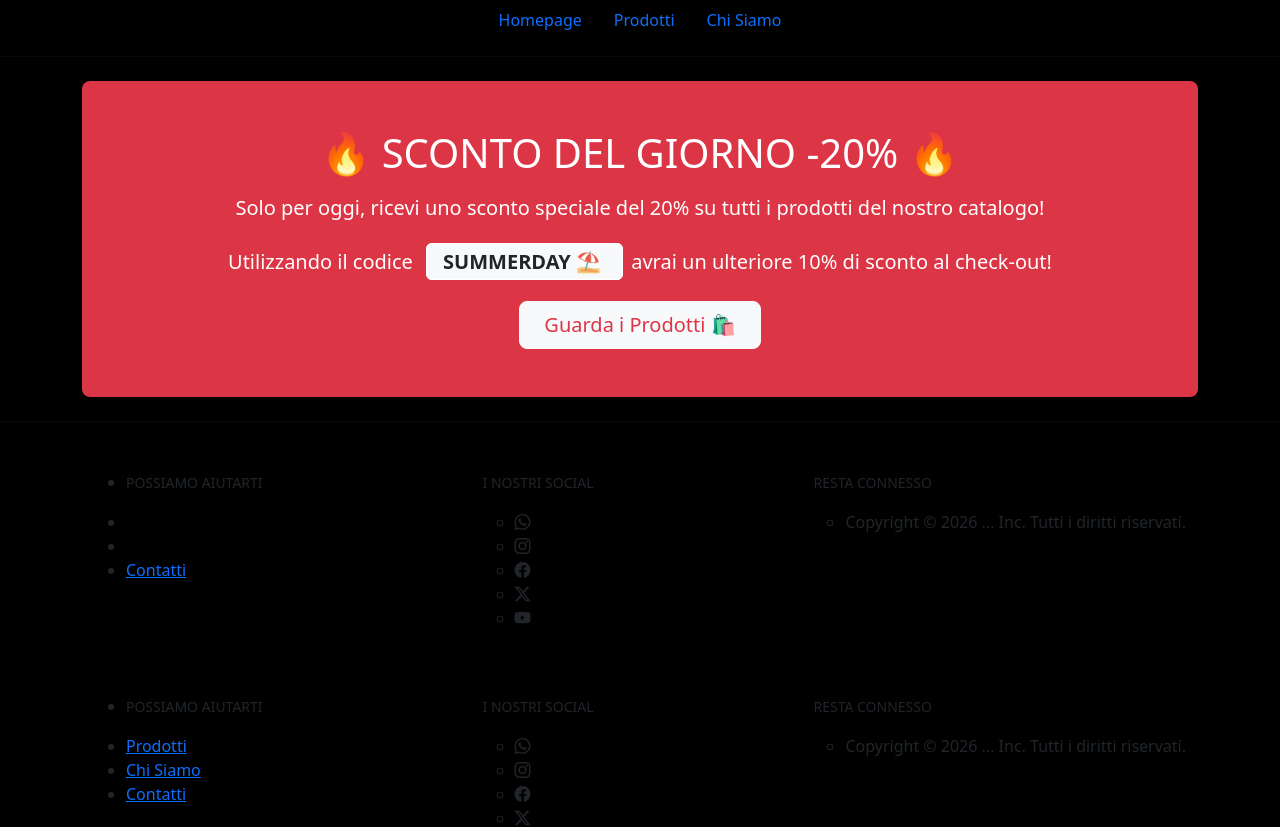
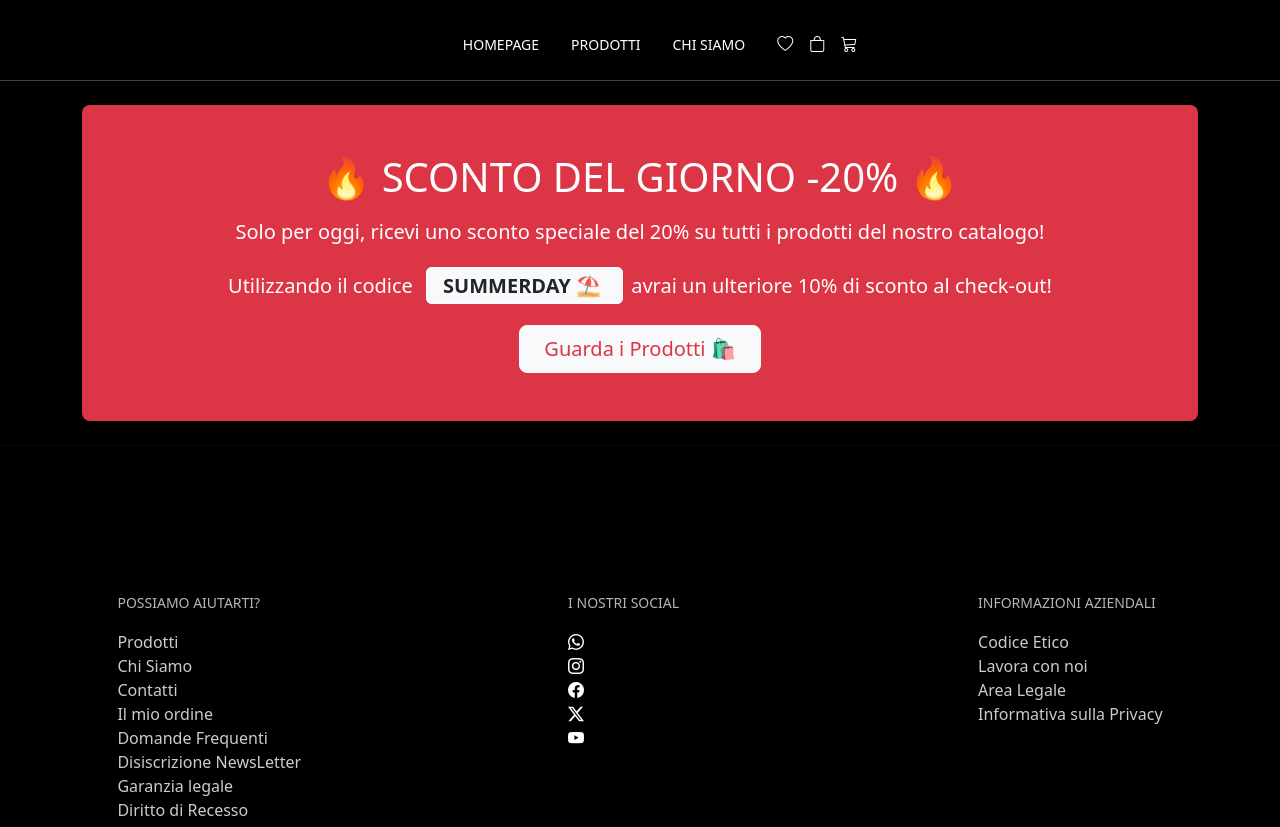
Before and after one commit to jeremiandrade/react-router, a React (Vite) app: page / in a window 1280 px wide. Shown: the top 827 px of the page. Built offline with nearby package versions, Linux system fonts and the light colour scheme.

Commit message:
fix main and footer

```diff
--- a/src/assets/components/AppFooter.jsx
+++ b/src/assets/components/AppFooter.jsx
@@ -1,20 +1,24 @@
 import { NavLink } from "react-router-dom"
 export default function AppFooter() {
     return (
-        <footer>
+        <footer className="text-white pt-5 mt-5 w-100 ">
             <div className=" d-flex justify-content-around mt-5">
 
-                <ul>
-                    <li><p><small>POSSIAMO AIUTARTI</small></p></li>
-                    <li></li>
-                    <li></li>
+                <ul className="list-unstyled">
+                    <li><p><small>POSSIAMO AIUTARTI?</small></p></li>
+                    <li><NavLink to="/prodotti">Prodotti</NavLink></li>
+                    <li><NavLink to="/chi-siamo">Chi Siamo</NavLink></li>
                     <li><NavLink to="#">Contatti</NavLink></li>
-
+                    <li><NavLink to="#">Il mio ordine</NavLink></li>
+                    <li><NavLink to="#">Domande Frequenti</NavLink></li>
+                    <li><NavLink to="#">Disiscrizione NewsLetter</NavLink></li>
+                    <li><NavLink to="#">Garanzia legale</NavLink></li>
+                    <li><NavLink to="#">Diritto di Recesso</NavLink></li>
                 </ul>
 
                 <ul>
-                    <p><small>I NOSTRI SOCIAL</small></p>
-                    <ul>
+                    <p> <small>I NOSTRI SOCIAL</small></p>
+                    <ul className="list-unstyled">
                         <li><i className="bi bi-whatsapp"></i></li>
                         <li><i className="bi bi-instagram"></i></li>
                         <li><i className="bi bi-facebook"></i></li>
@@ -22,53 +26,46 @@ export default function AppFooter() {
                         <li><i className="bi bi-youtube"></i></li>
 
                     </ul>
-                </ul>
+                </ul >
                 <ul>
-                    <p><small>RESTA CONNESSO</small></p>
+
                     <ul>
-                        <li>Copyright © 2026 ... Inc. Tutti i diritti riservati.</li>
+                        <ul className="list-unstyled">
+                            <li><p><small>INFORMAZIONI AZIENDALI</small></p></li>
+                            <li><NavLink to="#">Codice Etico</NavLink></li>
+                            <li><NavLink to="#">Lavora con noi </NavLink></li>
+                            <li><NavLink to="#">Area Legale</NavLink></li>
+                            <li><NavLink to="#">Informativa sulla Privacy</NavLink></li>
+                        </ul>
 
                     </ul>
                 </ul>
             </div>
             <div className=" d-flex justify-content-around mt-5">
 
-                <ul>
-                    <li><p><small>POSSIAMO AIUTARTI</small></p></li>
-                    <li><NavLink to="/prodotti">Prodotti</NavLink></li>
-                    <li><NavLink to="/chi-siamo">Chi Siamo</NavLink></li>
-                    <li><NavLink to="#">Contatti</NavLink></li>
-
+                <ul className="list-unstyled">
+                    <li><p><small>SERVIZI INCLUSI</small></p></li>
+                    <li><NavLink to="/prodotti">Scopri i Nostri Servizi</NavLink></li>
+                    <li><NavLink to="/chi-siamo">Prenota un Appuntamento</NavLink></li>
+                    <li><NavLink to="#">Ritiro in Negozio</NavLink></li>
                 </ul>
 
-                <ul>
-                    <p><small>I NOSTRI SOCIAL</small></p>
-                    <ul>
-                        <li><i className="bi bi-whatsapp"></i></li>
-                        <li><i className="bi bi-instagram"></i></li>
-                        <li><i className="bi bi-facebook"></i></li>
-                        <li><i className="bi bi-twitter-x"></i></li>
-                        <li><i className="bi bi-youtube"></i></li>
+                <ul className="list-unstyled">
+                    <li><p><small>IMPOSTAZIONI COOKIE</small></p></li>
+                    <li><NavLink to="#"> Informazioni Societarie</NavLink></li>
+                    <li><NavLink to="#"> Accessibilità</NavLink></li>
+                </ul>
 
-                    </ul>
-                </ul>
+
                 <ul>
                     <p><small>RESTA CONNESSO</small></p>
-                    <ul>
+                    <ul className="list-unstyled">
                         <li>Copyright © 2026 ... Inc. Tutti i diritti riservati.</li>
 
                     </ul>
                 </ul>
             </div>
 
-            {/* <div className="card">
-                    <div className="card-body">
-                        <h5 className="card-title">Card title</h5>
-                        <p className="card-text">This is a wider card with supporting text below as a natural lead-in to additional content. This content is a little bit longer.</p>
-
-                    </div>
-                    <img src="Name " alt="" />
-                </div> */}
         </footer >
     )
 }
--- a/src/assets/components/AppHeader.jsx
+++ b/src/assets/components/AppHeader.jsx
@@ -3,20 +3,30 @@ export default function AppHeader() {
     return (
         <header>
 
-            <nav className="nav-bar">
+            <nav className="nav-bar mt-4">
 
-                <ul className="nav justify-content-center">
+                <ul className="nav  d-flex justify-content-center align-items-center ms-4" >
                     {/* <li><img src="" alt="" /></li> */}
                     <li className="link">
-                        <NavLink className=" nav-item nav-link " aria-current="page" to="/homepage">Homepage</NavLink>
+                        <NavLink className=" nav-item nav-link text-white" aria-current="page" to="/homepage"><small>HOMEPAGE</small></NavLink>
                     </li>
                     <li className="link">
-                        <NavLink className="nav-item nav-link" to="/prodotti">Prodotti</NavLink>
+                        <NavLink className="nav-item nav-link text-white" to="/prodotti"><small>PRODOTTI</small></NavLink>
                     </li>
                     <li className="link">
-                        <NavLink className="nav-item nav-link" to="/Chi-siamo">Chi Siamo</NavLink>
+                        <NavLink className="nav-item nav-link text-white" to="/Chi-siamo"><small>CHI SIAMO</small></NavLink>
+                    </li>
+
+                    <li className="nav-item d-flex gap-3 text-white ms-3">
+                        <i className="bi bi-heart" style={{ cursor: 'pointer' }} title="Preferiti"></i>
+                        <i className="bi bi-bag" style={{ cursor: 'pointer' }} title="Borsa"></i>
+                        <i className="bi bi-cart3" style={{ cursor: 'pointer' }} title="Carrello"></i>
                     </li>
                 </ul>
+
+
+
+
             </nav>
             <hr />
         </header>
--- a/src/assets/components/AppMain.jsx
+++ b/src/assets/components/AppMain.jsx
@@ -13,13 +13,13 @@ export default function AppMain() {
             })
     }, [])
     return (
-        <main >
+        <main className="bg-dark text-white">
             <div className="d-flex m-5">
-                <div className="row row-cols-1 row-cols-md-2 g-4">
+                <div className="row-cols-md-2 g-4">
                     {prodotti.map(item => (
                         <div className="col" key={item.id}>
                             <div className="card">
-                                <img src={item.image} alt={item.title} />
+                                <img className="img-prodotti" src={item.image} alt={item.title} />
                                 <div className="card-body">
                                     <h5 className="card-title"> {item.title}</h5>
                                     <p className="card-text"><strong>Price: </strong>{item.price}$</p>
--- a/src/index.css
+++ b/src/index.css
@@ -4,3 +4,21 @@
 body {
     background-color: black;
 }
+
+header {
+    color: white;
+}
+
+
+footer.text-white a {
+    color: #ffffff;
+    text-decoration: none;
+    opacity: 0.8;
+    transition: opacity 0.2s;
+
+}
+
+/* Colora di grigio chiaro SOLO i paragrafi, i piccoli testi e il copyright DENTRO il footer */
+footer p {
+    color: #b5b5b5;
+}
```
